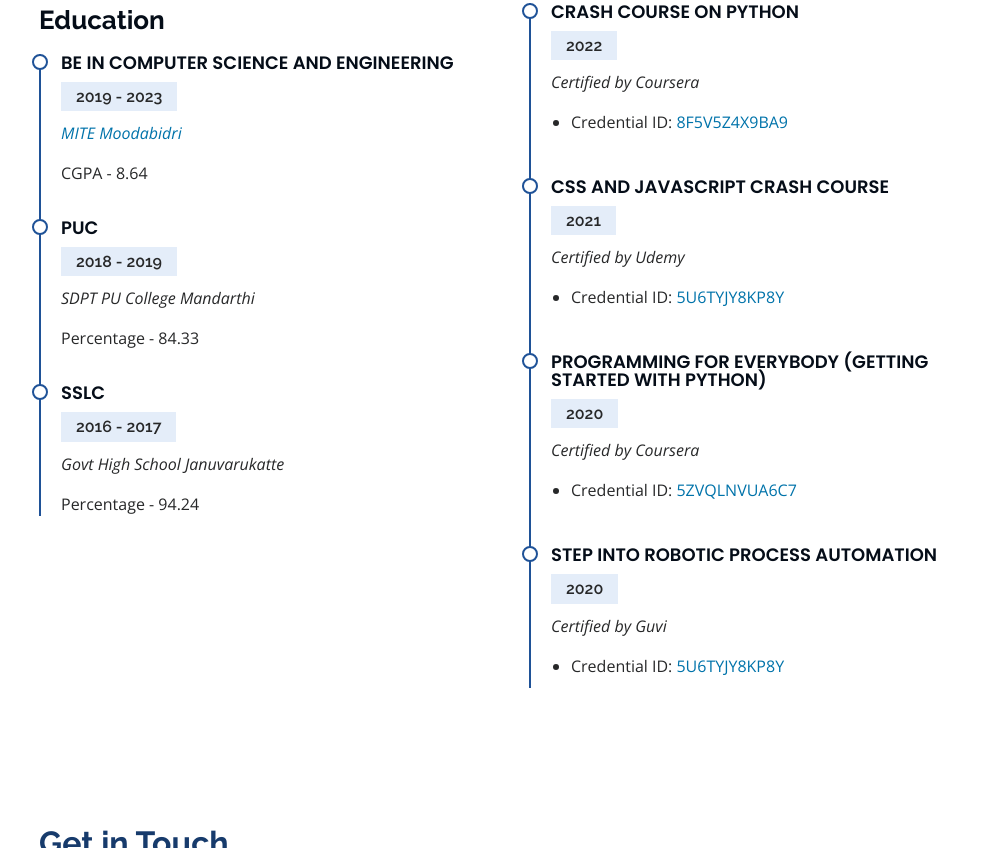
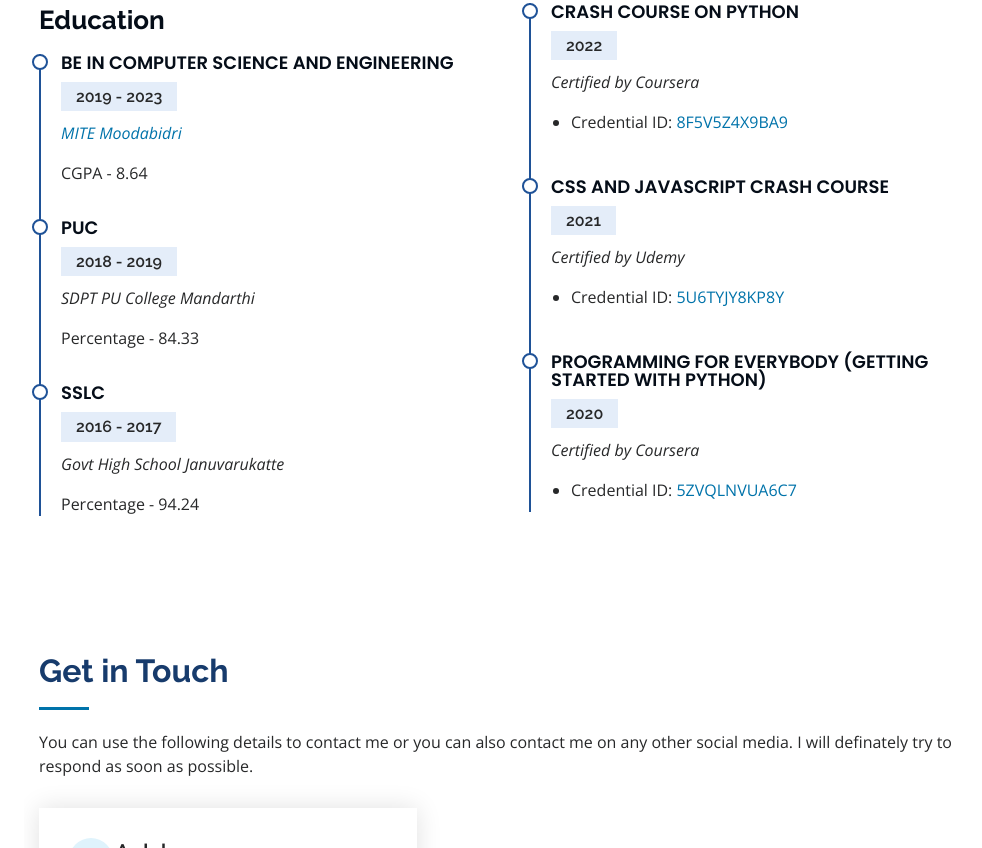
Before and after one commit to Pavankulal2002/Portfolio, a plain HTML site: page index.html in a window 1280 px wide. Shown: the part 1952-2800 px from the top of the page, without its empty margins (276-1258 px from the left). Drawn offline with nearby package versions, Linux system fonts and the light colour scheme.

Commit message:
course edit

```diff
--- a/index.html
+++ b/index.html
@@ -427,18 +427,6 @@
               </ul>
             </div>
 
-            <div class="resume-item">
-              <h4>Step into Robotic Process Automation</h4>
-              <h5>2020</h5>
-              <p><em>Certified by Guvi </em></p>
-              <ul>
-                <li>Credential ID: <a rel="noopener"
-                    href="https://www.coursera.org/account/accomplishments/verify/5U6TYJY8KP8Y"
-                    target="_blank">5U6TYJY8KP8Y</a></li>
-              </ul>
-            </div>
-
-
           </div>
         </div>
 
```
